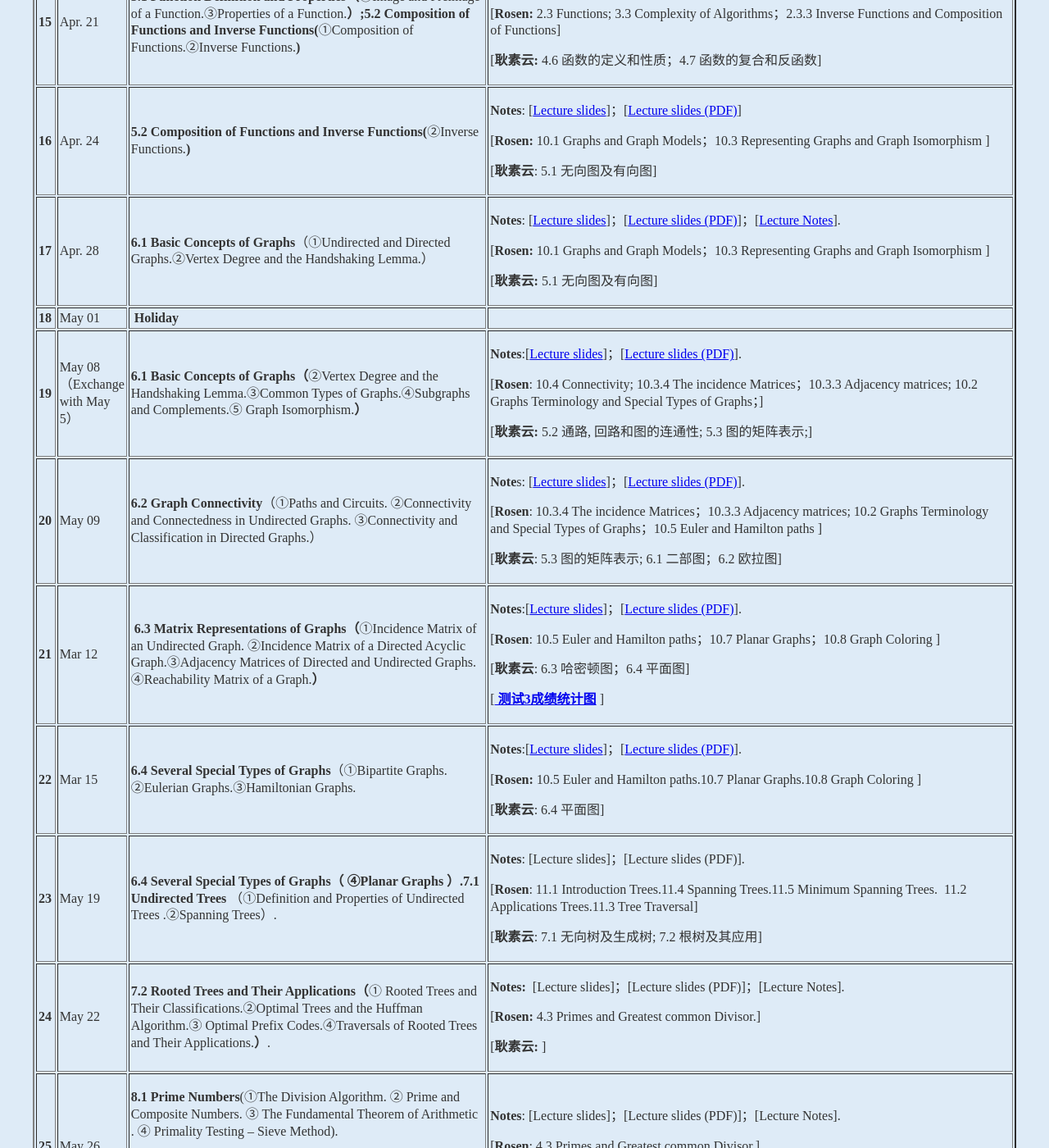
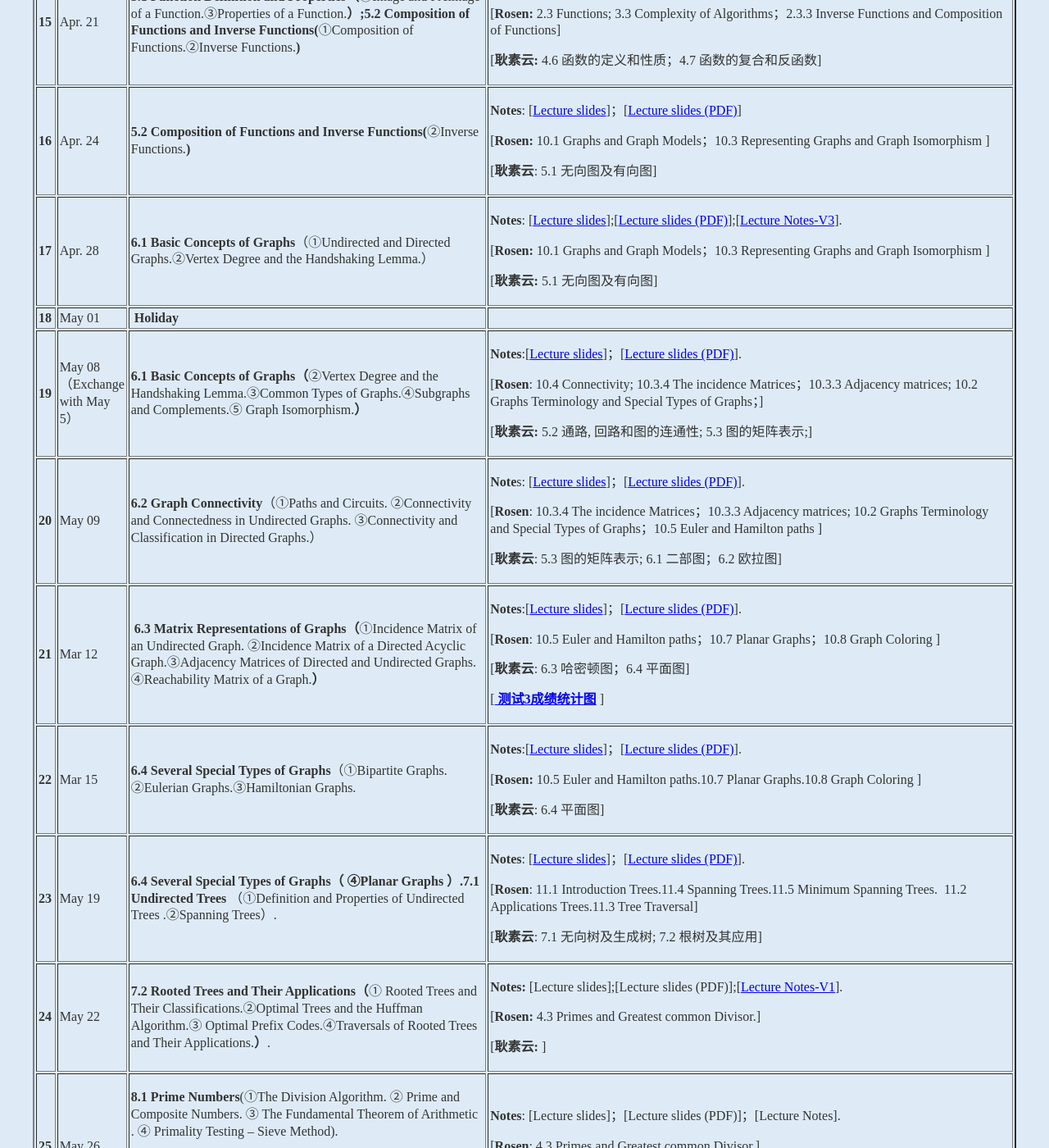
Before and after one commit to kejiwei/kejiwei.github.io, a Jekyll site: the page teaching/courses/dismath/index.html, which Jekyll copies as it is, in a window 1280 px wide and 1400 px high, scrolled down 3158 px. Shown: the whole window at 82% size. Built offline with Jekyll 4.4.1, drawn with Linux system fonts in a browser that asks for light colours.

Commit message:
20260520

```diff
--- a/teaching/courses/dismath/index.html
+++ b/teaching/courses/dismath/index.html
@@ -230,7 +230,7 @@
                 <td>Apr. 28</td>
                 <td><p><strong>6.1 Basic Concepts of Graphs</strong>（①Undirected and Directed Graphs.②Vertex Degree and the Handshaking Lemma.）</p>
                 </td>
-                <td><p><strong>Notes</strong>:  [<a href="slides/CH6.1-4 Graphs-26(17)1-19.ppsx">Lecture slides</a>]；[<a href="slides/CH6.1-4 Graphs-26(17)1-19.pdf">Lecture slides (PDF)</a>]；[<a href="slides/离散数学讲义第7章-图论-20260515.pdf">Lecture Notes</a>].</p>
+                <td><p><strong>Notes</strong>:  [<a href="slides/CH6.1-4 Graphs-26(17)1-19.ppsx">Lecture slides</a>];[<a href="slides/CH6.1-4 Graphs-26(17)1-19.pdf">Lecture slides (PDF)</a>];[<a href="slides/离散数学讲义第7章-图论-20260520.pdf">Lecture Notes-V3</a>].</p>
                   <p>[<strong>Rosen: </strong>10.1 Graphs and Graph Models；10.3 Representing Graphs and Graph Isomorphism ]</p>
                   <p>[<strong>耿素云: </strong>5.1 无向图及有向图] </p></td>
                 </tr>
@@ -287,7 +287,7 @@
                 <td><strong>23</strong></td>
                 <td>May 19</td>
                 <td><strong>6.4 Several Special Types of Graphs（ ④Planar Graphs ）.7.1 Undirected Trees</strong> （①Definition and Properties of Undirected Trees .②Spanning Trees）. <strong>&nbsp;</strong></td>
-                <td><p><strong>Notes</strong>: [Lecture slides]；[Lecture slides (PDF)].</p>
+                <td><p><strong>Notes</strong>: [<a href="slides/CH6.1-4 Graphs-26(22)106-FIN.ppsx">Lecture slides</a>]；[<a href="slides/CH6.1-4 Graphs-26(22)106-FIN.pdf">Lecture slides (PDF)</a>].</p>
                   <p>[<strong>Rosen</strong>: 11.1 Introduction Trees.11.4 Spanning Trees.11.5 Minimum Spanning Trees.&nbsp; 11.2 Applications Trees.11.3 Tree Traversal]&nbsp;</p>
                   <p>[<b>耿素云</b>: 7.1 无向树及生成树;&nbsp;7.2 根树及其应用] </p></td>
                 </tr>
@@ -296,7 +296,7 @@
                 <td><b>24</b></td>
                 <td>May 22</td>
                 <td><strong>7.2 Rooted Trees and Their Applications（</strong>① Rooted Trees and Their Classifications.②Optimal Trees and the Huffman Algorithm.③ Optimal Prefix Codes.④Traversals of Rooted Trees and Their Applications.<strong>）</strong>.</td>
-                <td><p><strong>Notes:</strong> &nbsp;[Lecture slides]；[Lecture slides (PDF)]；[Lecture Notes].</p>
+                <td><p><strong>Notes:</strong> [Lecture slides];[Lecture slides (PDF)];[<a href="slides/离散数学讲义第8章-树及其应用-20260517.pdf">Lecture Notes-V1</a>].</p>
                   <p>[<strong>Rosen:</strong> 4.3 Primes and Greatest common Divisor.]</p>
                   <p>[<strong>耿素云:</strong> ]</p></td>
                 </tr>
```
Also changed, not shown: 4 other files.
